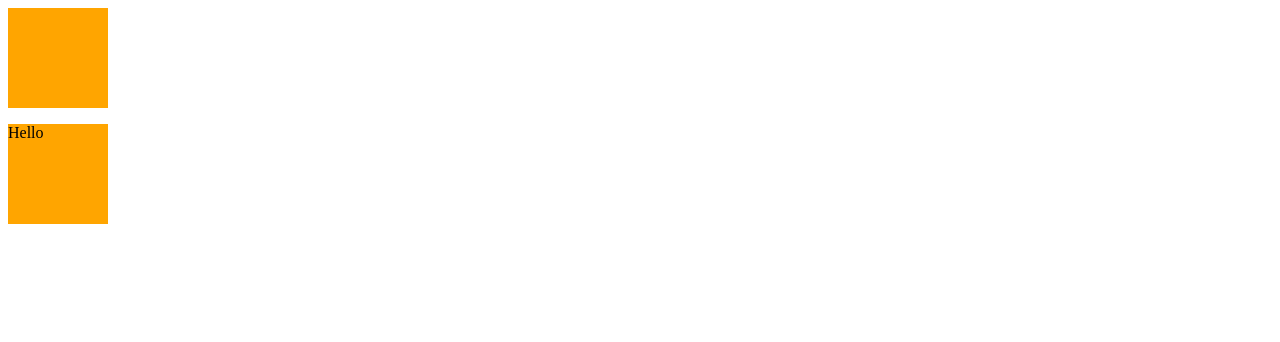
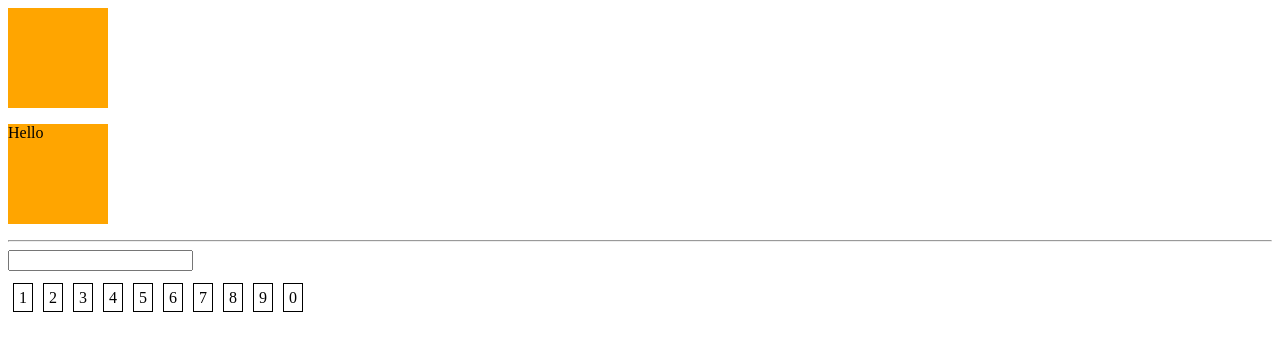
Before and after one commit to bawasaab/ng-animations, an Angular app: page / in a window 1280 px wide. Shown: the top 342 px of the page. Built offline with nearby package versions, Linux system fonts and the light colour scheme.

Commit message:
multi triggers

```diff
--- a/src/app/app.component.html
+++ b/src/app/app.component.html
@@ -7,4 +7,20 @@
     (click)="paragraphClicked = 'clicked'"
     [@clickedState]="paragraphClicked">Hello</p>
 
+
+<hr/>
+<input type="number" (keyup)="getNumberEntered($event)">
+<br>
+<br>
+<span [@numberEnteredState]="numberEntered == 1 ? 'selected' : 'unselected'">1</span>
+<span [@numberEnteredState]="numberEntered == 2 ? 'selected' : 'unselected'">2</span>
+<span [@numberEnteredState]="numberEntered == 3 ? 'selected' : 'unselected'">3</span>
+<span [@numberEnteredState]="numberEntered == 4 ? 'selected' : 'unselected'">4</span>
+<span [@numberEnteredState]="numberEntered == 5 ? 'selected' : 'unselected'">5</span>
+<span [@numberEnteredState]="numberEntered == 6 ? 'selected' : 'unselected'">6</span>
+<span [@numberEnteredState]="numberEntered == 7 ? 'selected' : 'unselected'">7</span>
+<span [@numberEnteredState]="numberEntered == 8 ? 'selected' : 'unselected'">8</span>
+<span [@numberEnteredState]="numberEntered == 9 ? 'selected' : 'unselected'">9</span>
+<span [@numberEnteredState]="numberEntered == 0 ? 'selected' : 'unselected'">0</span>
+
 <router-outlet></router-outlet>
--- a/src/app/app.component.ts
+++ b/src/app/app.component.ts
@@ -56,12 +56,49 @@ import { Component } from '@angular/core';
       //   animate('1s 500ms ease-out')
       // ),
 
+    ]),
+
+    // second trigger
+    trigger('numberEnteredState', [
+      state(
+        'unselected',
+        style({
+          border: '1px solid black',
+          padding: '5px',
+          margin: '5px'
+        })
+      ),
+
+      state(
+        'selected',
+        style({
+          border: '2px solid black',
+          padding: '5px',
+          margin: '5px',
+          backgroundColor: 'red',
+          color: 'white'
+        })
+      ),
+
+      transition(
+        'unselected => selected', [
+          // style({
+          //   border: '2px solid black',
+          //   padding: '5px',
+          //   margin: '5px',
+          //   backgroundColor: 'red',
+          //   color: 'white'
+          // }),
+          animate(300)
+        ]
+      )
     ])
   ]
 })
 export class AppComponent {
   clickInfo = 'default';
   paragraphClicked = 'default';
+  numberEntered!: Number;
 
   onClickSimple() {
     this.clickInfo = 'clicked';
@@ -69,4 +106,9 @@ export class AppComponent {
       this.clickInfo = 'default';
     }, 3000)
   }
+
+  getNumberEntered($event: any) {
+    this.numberEntered = $event.target.value
+
+  }
 }
```
